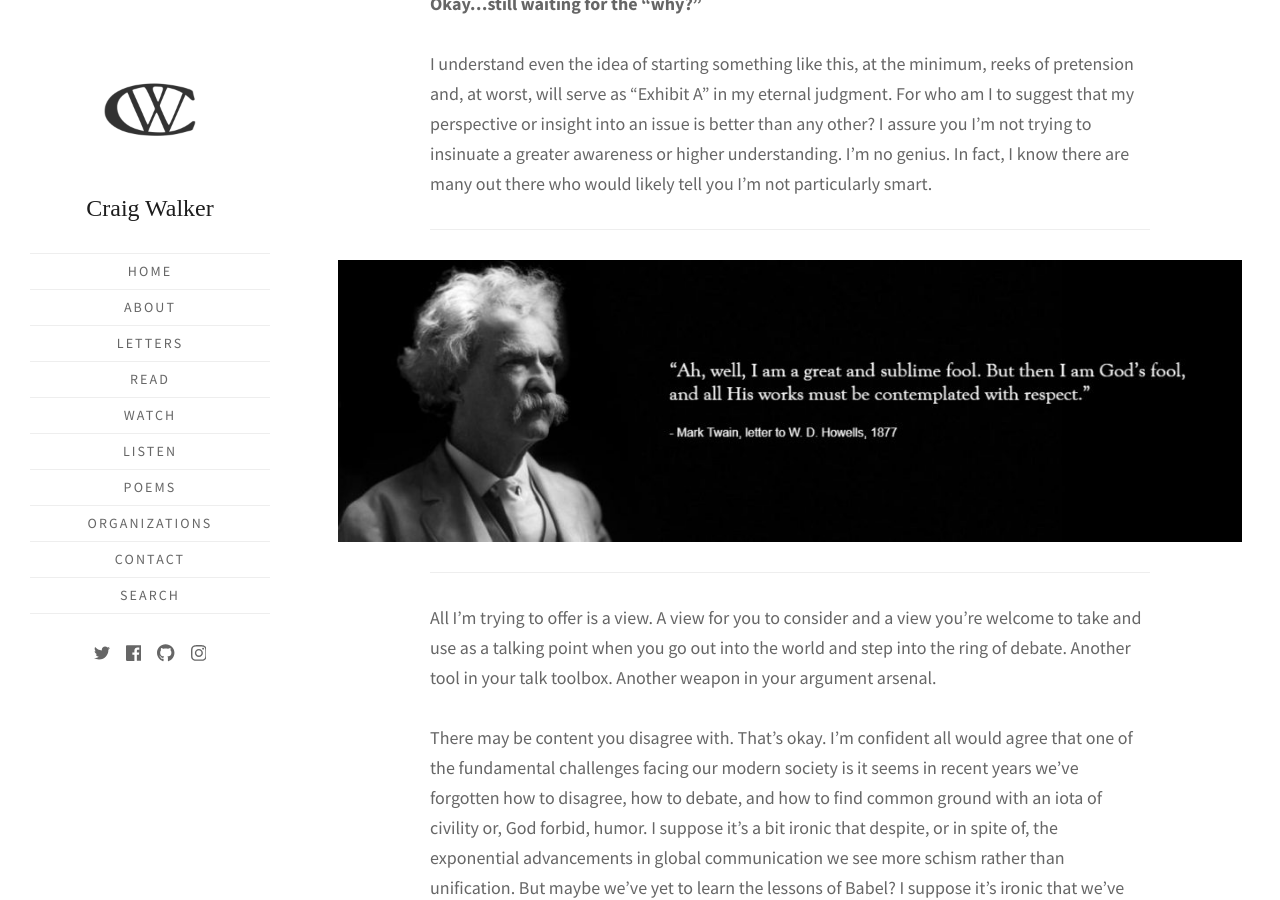
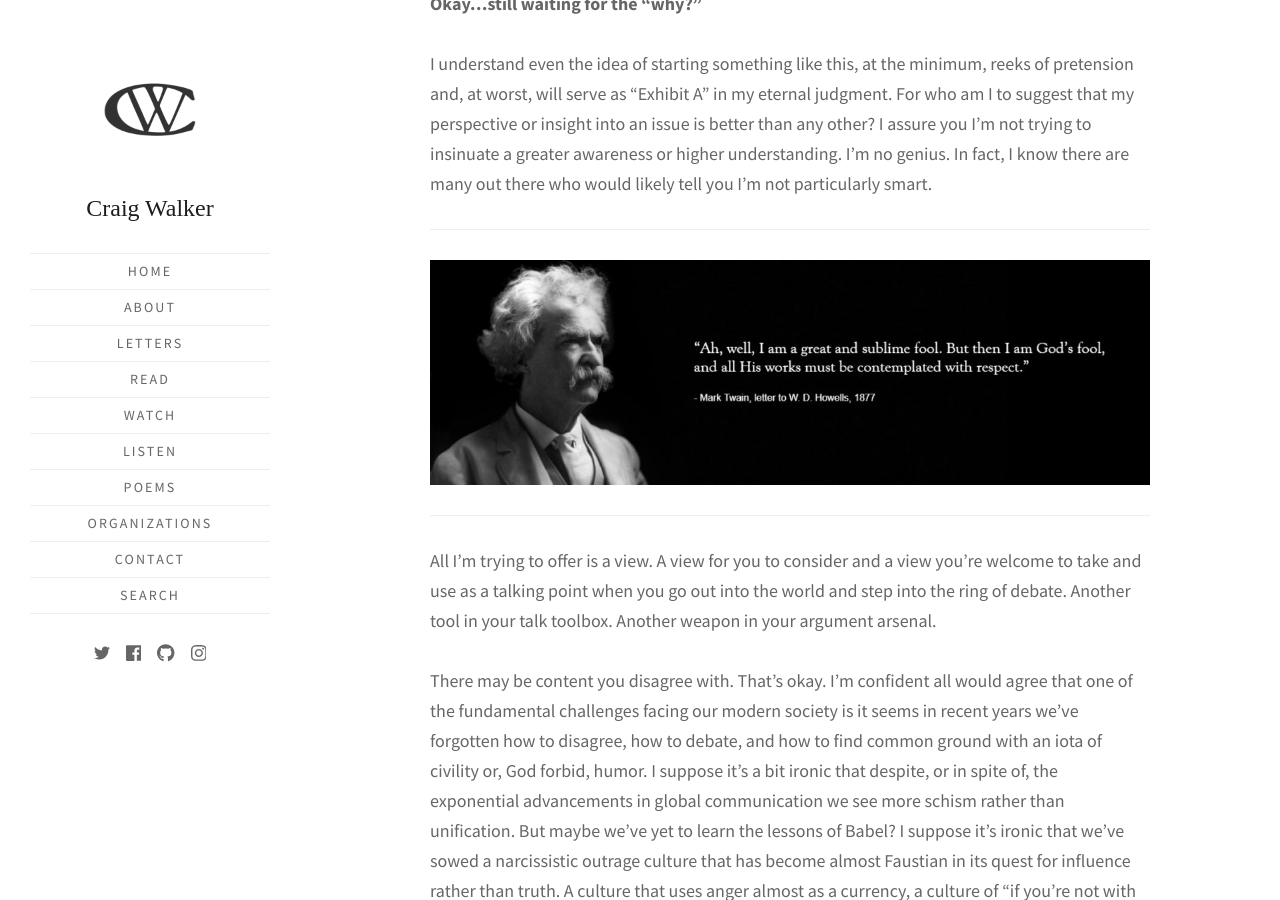
Before and after one commit to walkercraig/walkercraig, a Jekyll site: the page built from _posts/2018/2018-09-11-small-moves.md, in a window 1280 px wide and 900 px high, scrolled down 4899 px. Built offline with Jekyll 4.4.1, drawn with Linux system fonts in a browser that asks for light colours; some web fonts are replaced.

Commit message:
Update 2018-09-11-small-moves.md

```diff
--- a/_posts/2018/2018-09-11-small-moves.md
+++ b/_posts/2018/2018-09-11-small-moves.md
@@ -61,8 +61,7 @@
 I understand even the idea of starting something like this, at the minimum, reeks of pretension and, at worst, will serve as “Exhibit A” in my eternal judgment. For who am I to suggest that my perspective or insight into an issue is better than any other? I assure you I’m not trying to insinuate a greater awareness or higher understanding. I’m no genius. In fact, I know there are many out there who would likely tell you I’m not particularly smart.
 
 ---
-![Mark Twain, God's Fool](https://walkercraig.github.io/assets/images/posts/2018/MarkTwain_GodsFool.jpg#wide)
-
+{% include image-caption.html imageurl="/assets/images/posts/2018/MarkTwain_GodsFool.jpg" title="God's Fool" %}
 ---
 
 All I’m trying to offer is a view. A view for you to consider and a view you’re welcome to take and use as a talking point when you go out into the world and step into the ring of debate. Another tool in your talk toolbox. Another weapon in your argument arsenal.
@@ -166,4 +165,8 @@
 
 If I’m being entirely honest, the truth is, I felt that I should make you aware, I'm goin' to pick a fight.
 
+---
+{% include image-caption.html imageurl="/assets/images/posts/2018/braveheartpickafight.gif" title="I'm goin' to pick a fight..." %}
+---
+
 <br/>
```
